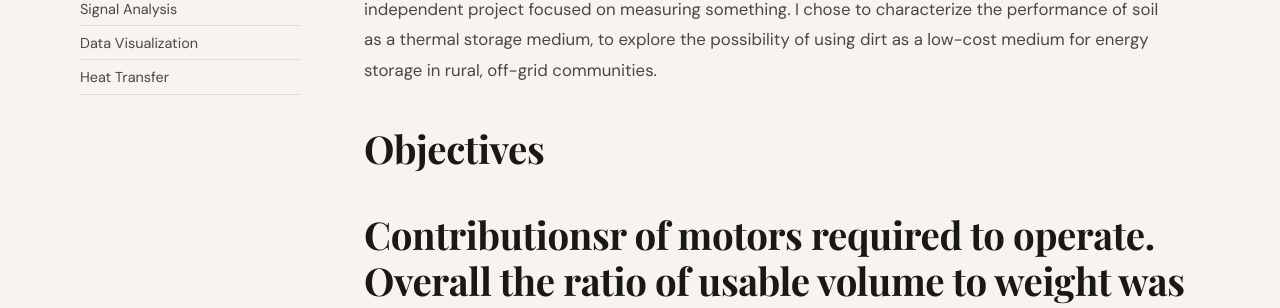
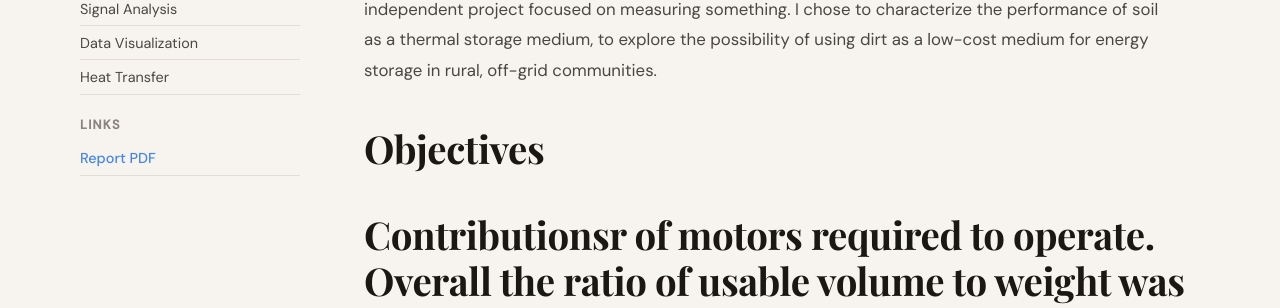
Before and after one commit to jshimandle/jshimandle.github.io, a Jekyll site: the page built from _projects/dirt-battery.md, in a window 1280 px wide and 900 px high, scrolled down 794 px. Shown: the part 144-452 px from the top of the window. Built offline with Jekyll 4.4.1, drawn with Linux system fonts in a browser that asks for light colours; some web fonts are replaced.

Commit message:
Update dirt-battery.md

```diff
--- a/_projects/dirt-battery.md
+++ b/_projects/dirt-battery.md
@@ -21,6 +21,10 @@ skills:
 stats:
   - value: "12 weeks"
     label: Duration
+
+links:
+  - label: "Report PDF"
+    url: "/assets/projects/Shimandle_J_FinalPaper_2Column_2671.pdf"
 
 gallery:
   - src: /assets/images/projects/visual_abstract_2671.png
```
